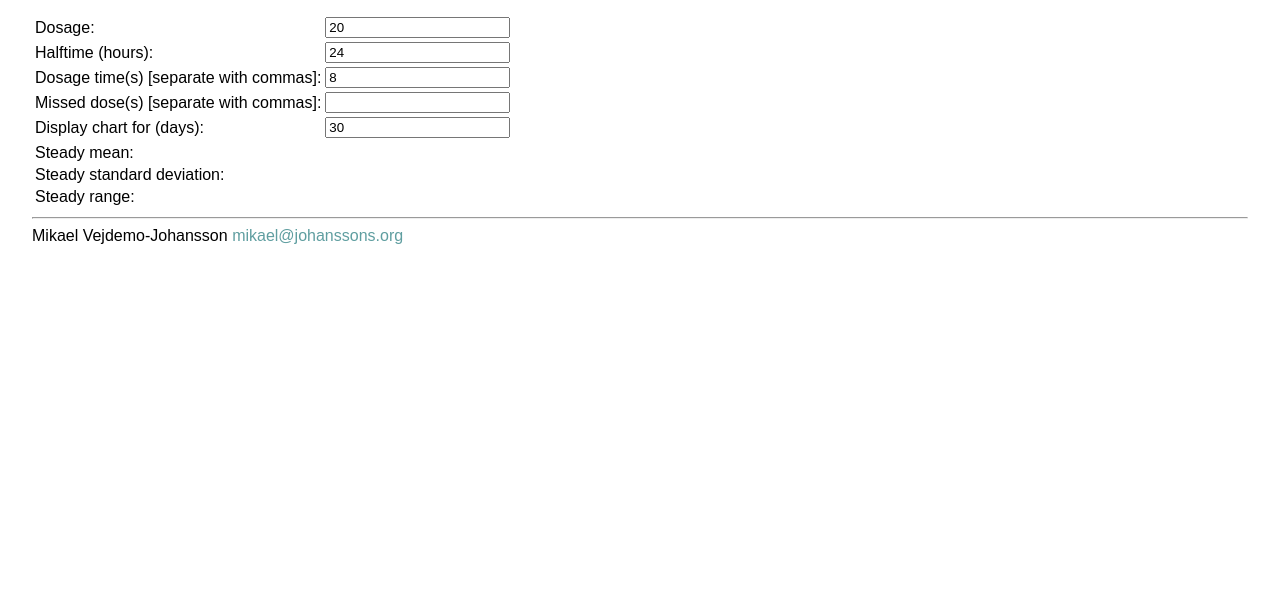
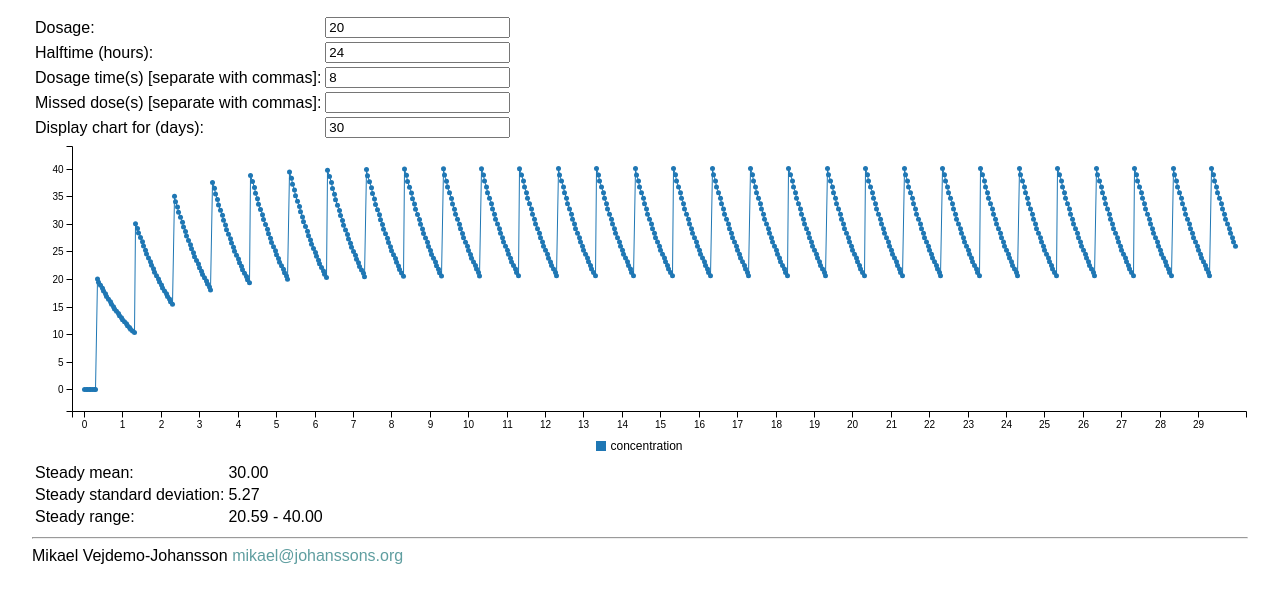
Before and after one commit to michiexile/steady-state-dosage, a plain HTML site: page index.html in a window 1280 px wide. Shown: the part 110-712 px from the top of the page. Drawn offline with Linux system fonts and the light colour scheme.

Commit message:
Add dosage times & missed dosages

```diff
--- a/index.html
+++ b/index.html
@@ -46,12 +46,12 @@
         <tr><td>
             <label for="delay">Dosage time(s) [separate with commas]:</label>
         </td><td>
-            <input id="delay" type="number" value="8" onchange="change_data()"/>
+            <input id="delay" type="text" value="8" onchange="change_data()"/>
         </td></tr>
         <tr><td>
             <label for="missed">Missed dose(s) [separate with commas]:</label>
         </td><td>
-            <input id="missed" type="number" value="" onchange="change_data()"/>
+            <input id="missed" type="text" value="" onchange="change_data()"/>
         </td></tr>
         <tr><td>
             <label for="chartwidth">Display chart for (days):</label> <br />
--- a/ssd.js
+++ b/ssd.js
@@ -17,16 +17,21 @@ function update_data() {
     dosage = parseFloat(document.getElementById('dosage').value);
     halftime = parseFloat(document.getElementById('halftime').value);
     totaltime = parseFloat(document.getElementById('chartwidth').value)*24;
-    dosage_delay = document.getElementById('delay').split(',').map(parseFloat);
-    missed = document.getElementById('missed').split(',').map(parseInt);
+    dosage_delay = document.getElementById('delay').value.split(',').map(parseFloat);
+    missed = document.getElementById('missed').value.split(',');
+    for(i=0; i<missed.length; i++) {
+        missed[i] = parseInt(missed[i]);
+    }
 
-    data = [dosage];
+    data = [0];
     var taken = 0;
     for(i=1; i<totaltime; i++) {
         data.push(data[data.length-1]*Math.pow(2,-1/halftime))
-        taken++;
-        if((i%24 in dosage_delay) && !(taken in missed)) {
-            data[data.length - 1] += dosage;
+        if((dosage_delay.indexOf(i%24) >= 0)) {
+            taken++;
+            if(missed.indexOf(taken) < 0) {
+                data[data.length - 1] += dosage;
+            }
         }
     }
 
```
